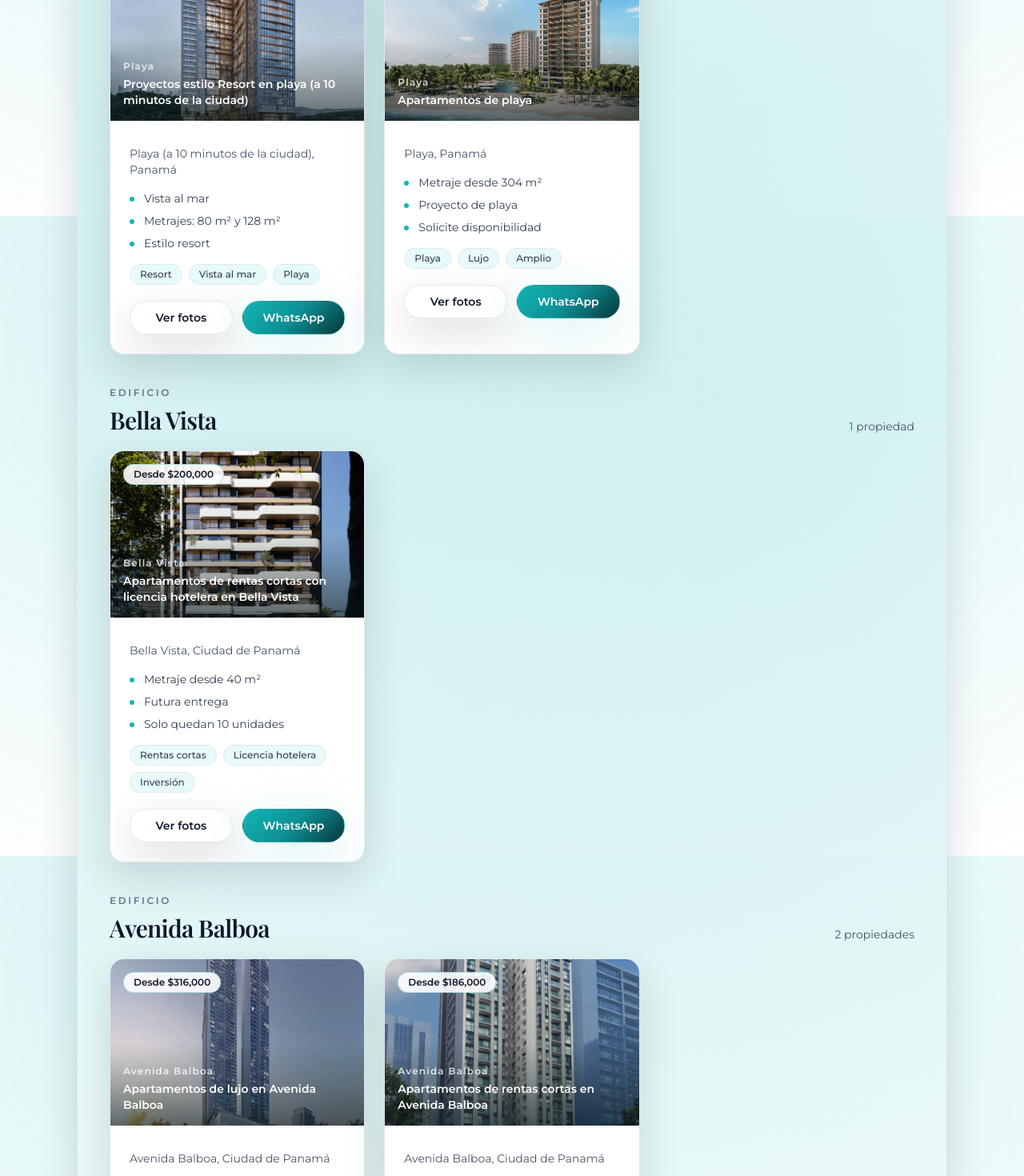
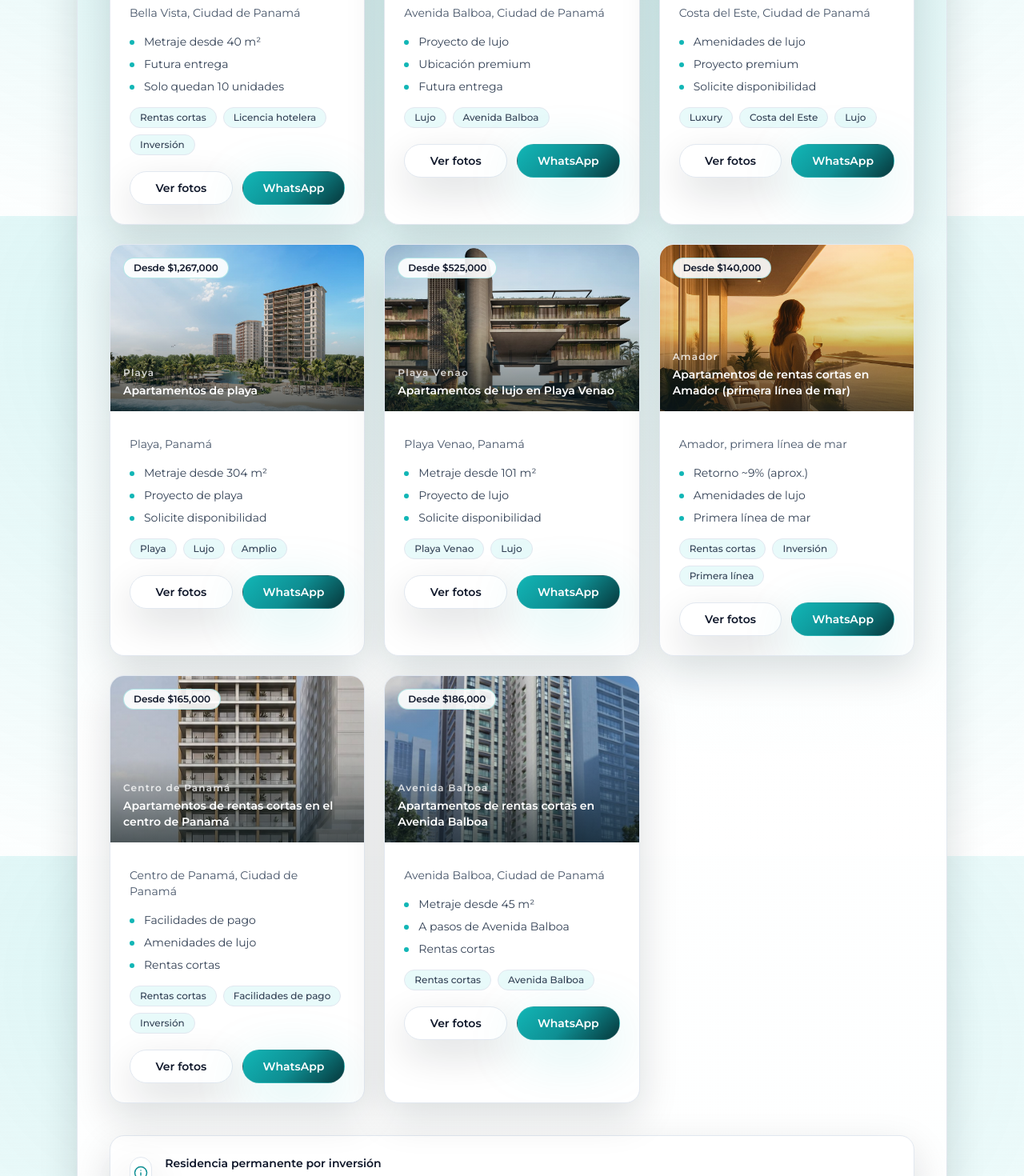
Before and after one commit to lulabtechnology/Enis-caicedo, a Next.js app: page /propiedades in a window 1280 px wide. Shown: the part 1330-2800 px from the top of the page at 80% size. Built offline with nearby package versions, Linux system fonts and the light colour scheme; a web font is replaced by a local one.

Commit message:
Update page.tsx

```diff
--- a/app/propiedades/page.tsx
+++ b/app/propiedades/page.tsx
@@ -2,14 +2,9 @@ import PageHero from "@/components/site/PageHero";
 import Container from "@/components/ui/Container";
 import { copy } from "@/content/site";
 import PropertyCard from "@/components/site/PropertyCard";
+import { Info } from "lucide-react";
 
 export default function PropertiesPage() {
-  const groups = copy.properties.items.reduce((acc: Record<string, typeof copy.properties.items>, p) => {
-    const key = p.building || "Edificios";
-    (acc[key] ??= []).push(p);
-    return acc;
-  }, {});
-
   return (
     <>
       <PageHero
@@ -22,31 +17,38 @@ export default function PropertiesPage() {
       <section className="py-14 sm:py-16">
         <Container>
           <div className="surface-tint p-8 sm:p-10">
-            <div className="grid gap-10">
-              {Object.entries(groups).map(([building, items]) => (
-                <div key={building}>
-                  <div className="mb-5 flex items-end justify-between gap-4">
-                    <div>
-                      <p className="kicker">EDIFICIO</p>
-                      <h2 className="h2 mt-2">{building}</h2>
-                    </div>
-                    <p className="text-sm text-slate-600">
-                      {items.length} {items.length === 1 ? "propiedad" : "propiedades"}
-                    </p>
-                  </div>
-
-                  <div className="grid gap-6 sm:grid-cols-2 lg:grid-cols-3">
-                    {items.map((p) => (
-                      <PropertyCard key={p.id} p={p} />
-                    ))}
-                  </div>
-                </div>
+            <div className="grid gap-6 sm:grid-cols-2 lg:grid-cols-3">
+              {copy.properties.items.map((p) => (
+                <PropertyCard key={p.id} p={p} />
               ))}
             </div>
 
-            <div className="mt-10 rounded-[var(--radius)] border border-slate-200 bg-white p-6 text-sm text-slate-700">
-              Nota: Reemplace nombres de edificios, títulos, precios, highlights y rutas de imágenes por los reales.
+            {/* Callout informativo (reemplaza la nota vieja) */}
+            <div className="mt-10 card p-6">
+              <div className="flex items-start gap-4">
+                <div className="mt-0.5 grid h-10 w-10 place-items-center rounded-2xl border border-slate-200 bg-white shadow-soft">
+                  <Info size={18} className="text-brand-teal" />
+                </div>
+
+                <div className="min-w-0">
+                  <p className="text-sm font-semibold text-slate-900">
+                    Residencia permanente por inversión
+                  </p>
+
+                  <p className="mt-2 text-sm leading-6 text-slate-600">
+                    Inversiones inmobiliarias desde{" "}
+                    <span className="font-semibold">$300,000</span> pueden calificar
+                    al permiso de residencia permanente en calidad de Inversionista
+                    Calificado, sujeto a requisitos, documentación y evaluación legal.
+                  </p>
+
+                  <p className="mt-2 text-xs leading-5 text-slate-500">
+                    Importante: La elegibilidad final depende de la normativa vigente y del caso particular.
+                  </p>
+                </div>
+              </div>
             </div>
+            {/* /Callout */}
           </div>
         </Container>
       </section>
```
